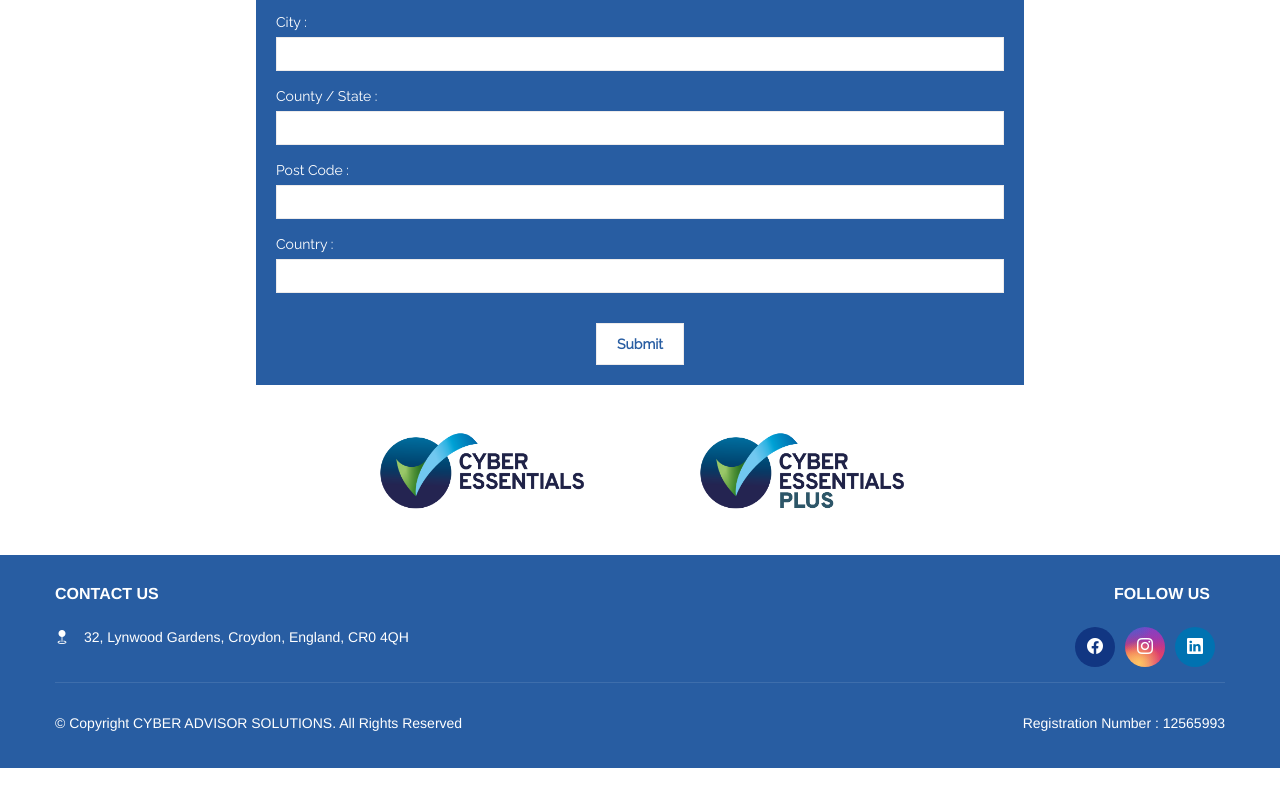
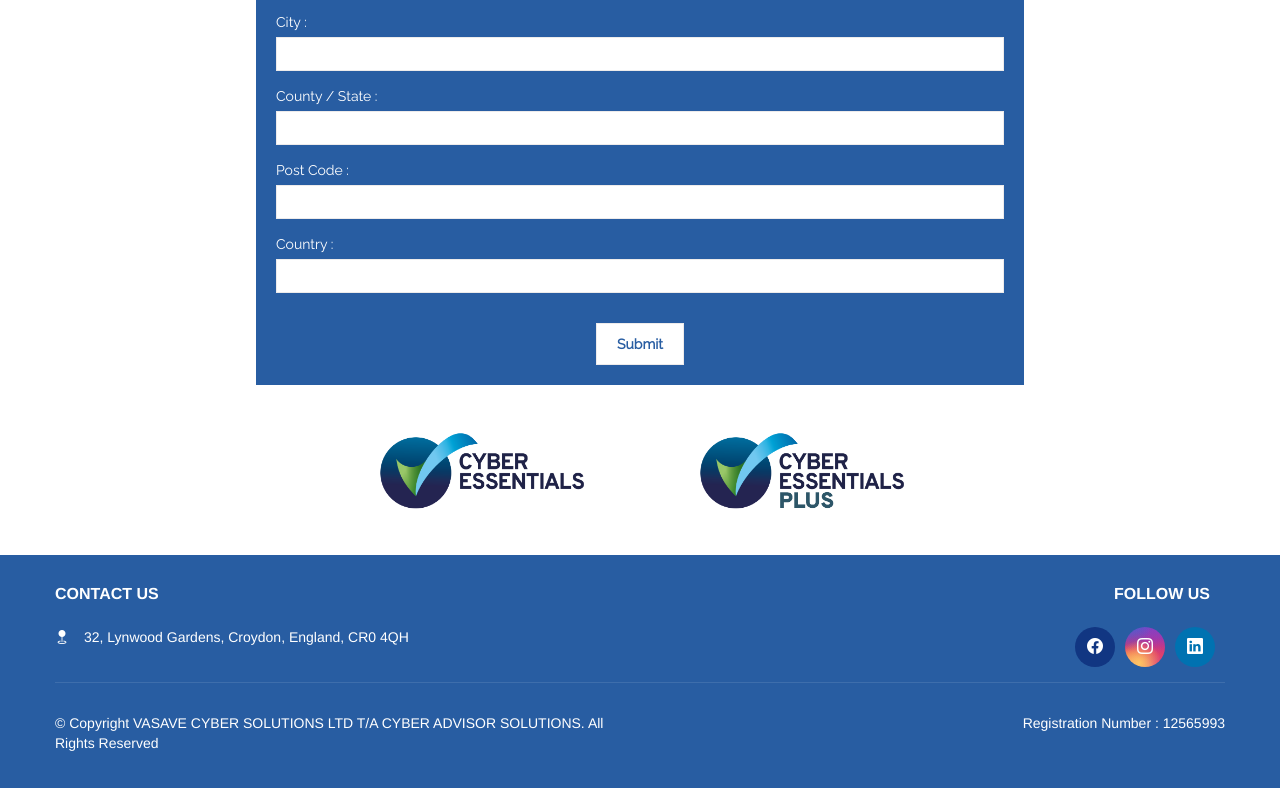
Before and after one commit to Vasave-Dev/cyberadvisor.solutions, a plain HTML site: page index.html in a window 1280 px wide. Shown: the part 1059-1847 px from the top of the page. Drawn offline with nearby package versions, Linux system fonts and the light colour scheme.

Commit message:
Update index.html

```diff
--- a/index.html
+++ b/index.html
@@ -157,7 +157,7 @@
 
         <div class="copyright container">
           <div class="row">
-            <div class="col-md-6 text-left"> © Copyright CYBER ADVISOR SOLUTIONS. All Rights Reserved</div>
+            <div class="col-md-6 text-left"> © Copyright VASAVE CYBER SOLUTIONS LTD T/A CYBER ADVISOR SOLUTIONS. All Rights Reserved </div>
             <div class="col-md-6 text-right"> Registration Number : 12565993</div>
 
           </div>
```
